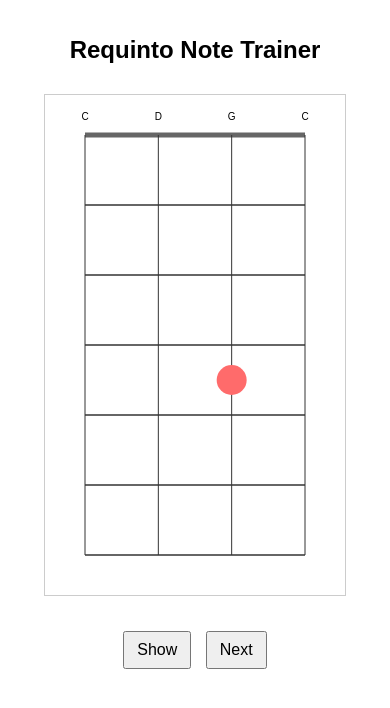
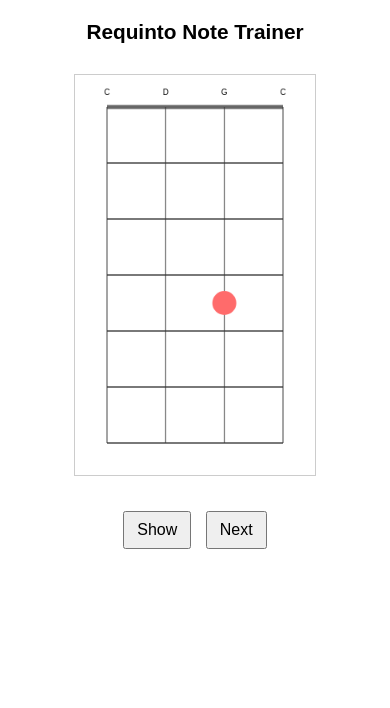
Before and after one commit to jgarte/requinto, a plain HTML site: page index.html in a window 390 px wide. Drawn offline with Linux system fonts and the light colour scheme.

Commit message:
Adjusted the mobile styles to fit better on iPhone screens

```diff
--- a/index.html
+++ b/index.html
@@ -36,10 +36,11 @@
   }
   @media (max-width: 600px) {
     body {
-      padding: 20px;
+      padding: 10px;
     }
     h1 {
-      font-size: 1.5em;
+      font-size: 1.3em;
+      margin: 10px 0;
     }
     button {
       font-size: 1em;
@@ -47,8 +48,10 @@
       margin: 5px;
     }
     #fretboard {
-      width: 100%;
-      max-width: 300px;
+      width: 240px;
+      height: 400px;
+      max-width: 90vw;
+      max-height: 60vh;
     }
   }
 </style>
```
